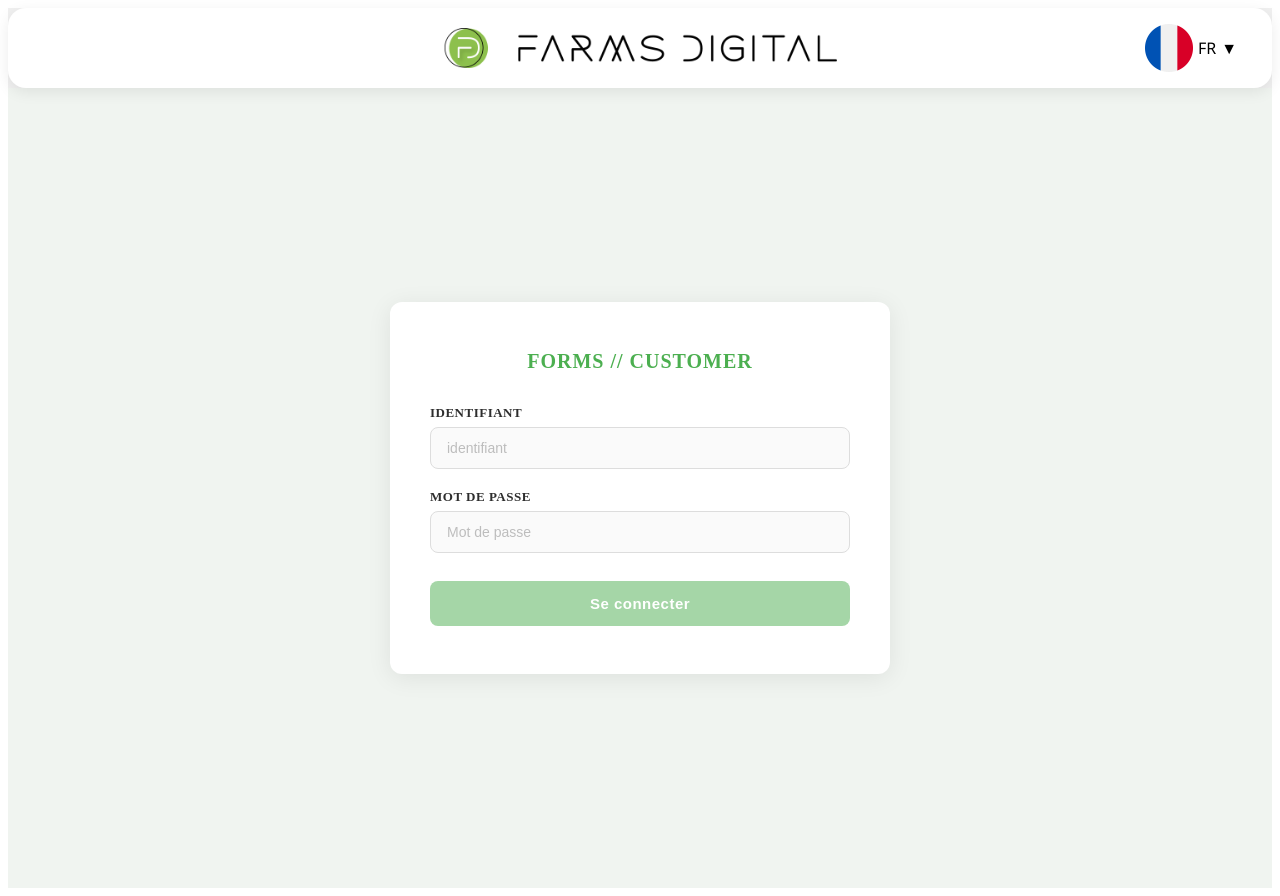
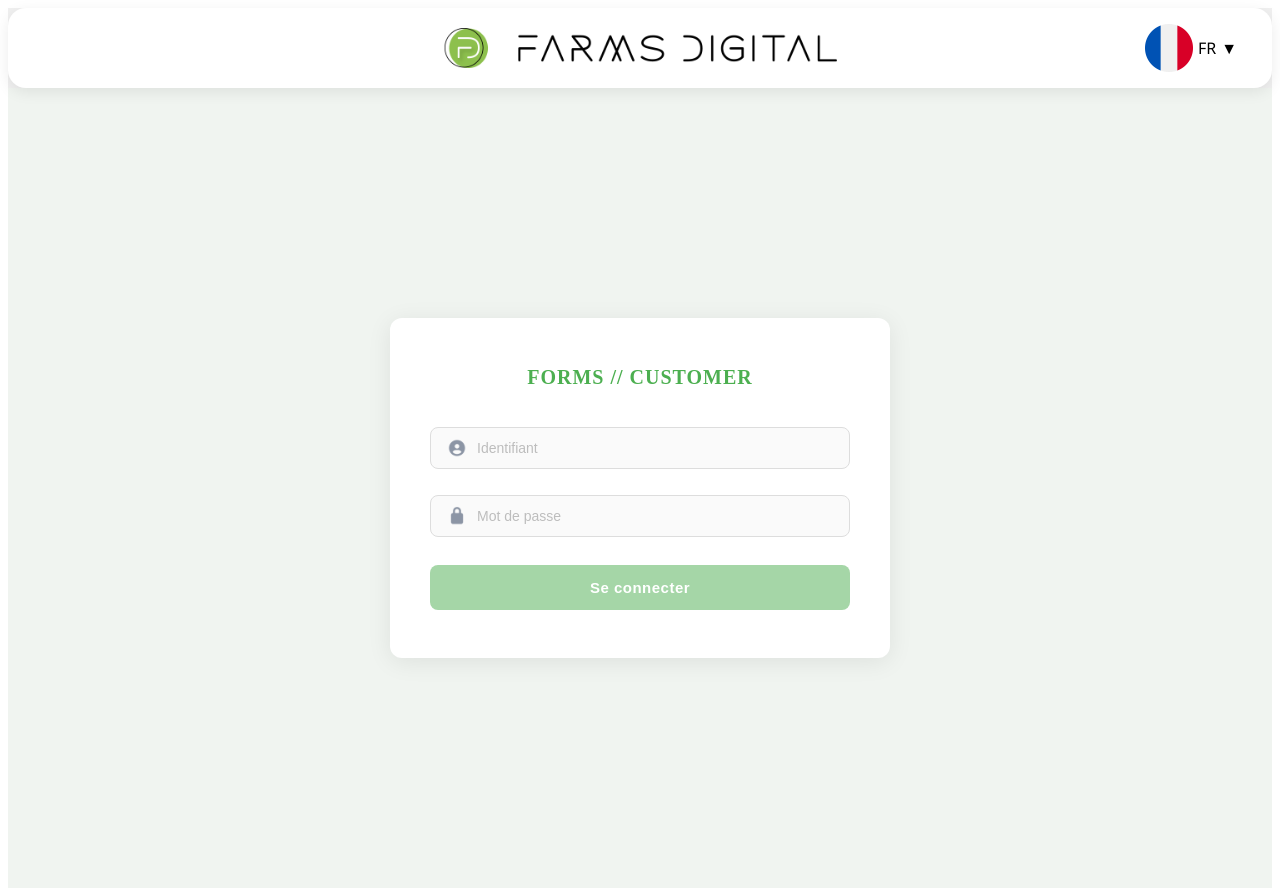
Before and after one commit to syllad119-sudo/https-github.com-sylla-d-mon-projet-Farms1, an Angular app: page /login in a window 1280 px wide. Built offline with nearby package versions, Linux system fonts and the light colour scheme.

Commit message:
toastForm

```diff
--- a/angular.json
+++ b/angular.json
@@ -26,7 +26,7 @@
               },"src/assets"
             ],
             "styles": [
-              "src/styles.css"
+              "src/styles.scss"
             ],
             "server": "src/main.server.ts",
             "outputMode": "server",
--- a/package.json
+++ b/package.json
@@ -12,6 +12,7 @@
   "private": true,
   "packageManager": "npm@11.11.0",
   "dependencies": {
+    "@angular/animations": "^21.2.9",
     "@angular/common": "^21.2.0",
     "@angular/compiler": "^21.2.0",
     "@angular/core": "^21.2.0",
@@ -21,6 +22,7 @@
     "@angular/router": "^21.2.0",
     "@angular/ssr": "^21.2.7",
     "express": "^5.1.0",
+    "ngx-toastr": "^20.0.5",
     "rxjs": "~7.8.0",
     "tslib": "^2.3.0"
   },
--- a/src/app/app.config.ts
+++ b/src/app/app.config.ts
@@ -1,12 +1,16 @@
-import { ApplicationConfig, provideBrowserGlobalErrorListeners } from '@angular/core';
+import { ApplicationConfig } from '@angular/core';
 import { provideRouter } from '@angular/router';
+import { provideAnimations } from '@angular/platform-browser/animations';
+import { provideToastr } from 'ngx-toastr';
 
 import { routes } from './app.routes';
-import { provideClientHydration, withEventReplay } from '@angular/platform-browser';
+import { provideHttpClient } from '@angular/common/http';
 
 export const appConfig: ApplicationConfig = {
   providers: [
-    provideBrowserGlobalErrorListeners(),
-    provideRouter(routes), provideClientHydration(withEventReplay())
+    provideRouter(routes),
+    provideAnimations(),  // <-- uniquement ici
+    provideToastr(),
+    provideHttpClient(),
   ]
 };
--- a/src/app/pages/login/login.html
+++ b/src/app/pages/login/login.html
@@ -2,36 +2,40 @@
   <div class="login-card">
 
     <div class="login-logo">
-       <span>Forms // CUSTOMER </span>
+       <span>Forms // CUSTOMER</span>
     </div>
-
 
     <form [formGroup]="loginForm" (ngSubmit)="onSubmit()">
 
       <div class="form-group">
-
-        <label for="Indentifiant">Identifiant</label>
+        <label for="email"></label>
+        <div class="input-wrapper">
+          <img src="../../../assets/id.png" alt="user" class="input-icon">
           <input
             id="email"
             type="email"
             formControlName="email"
-          placeholder="identifiant"
+            placeholder="Identifiant"
             [class.input-error]="loginForm.get('email')?.invalid && loginForm.get('email')?.touched"
           />
+        </div>
         <span class="error" *ngIf="loginForm.get('email')?.invalid && loginForm.get('email')?.touched">
           Email invalide
         </span>
       </div>
 
       <div class="form-group">
-        <label for="password">Mot de passe</label>
+        <label for="password"></label>
+        <div class="input-wrapper">
+          <img src="../../../assets/mp.png" alt="password" class="input-icon">
           <input
             id="password"
             type="password"
             formControlName="password"
-          placeholder="Mot de passe "
+            placeholder="Mot de passe"
             [class.input-error]="loginForm.get('password')?.invalid && loginForm.get('password')?.touched"
           />
+        </div>
         <span class="error" *ngIf="loginForm.get('password')?.invalid && loginForm.get('password')?.touched">
           Mot de passe obligatoire
         </span>
--- a/src/app/pages/login/login.scss
+++ b/src/app/pages/login/login.scss
@@ -65,21 +65,16 @@ $white: #ffffff;
       letter-spacing: 0.5px;
     }
 
-    input {
-      padding: 12px 16px;
+    .input-wrapper {
+      display: flex;
+      align-items: center;
       border: 1.5px solid $border;
       border-radius: 8px;
-      font-size: 14px;
-      color: $text-dark;
       background: #fafafa;
-      outline: none;
+      padding: 0 16px;
       transition: border-color 0.2s, box-shadow 0.2s;
 
-      &::placeholder {
-        color: #bdbdbd;
-      }
-
-      &:focus {
+      &:focus-within {
         border-color: $primary;
         background: $white;
         box-shadow: 0 0 0 3px rgba(76, 175, 80, 0.15);
@@ -89,8 +84,30 @@ $white: #ffffff;
         border-color: $error;
         background: #fff8f8;
 
-        &:focus {
+        &:focus-within {
           box-shadow: 0 0 0 3px rgba(229, 57, 53, 0.12);
+        }
+      }
+
+      .input-icon {
+        width: 20px;
+        height: 20px;
+        opacity: 0.5;
+        flex-shrink: 0;
+        margin-right: 10px;
+      }
+
+      input {
+        border: none;
+        outline: none;
+        width: 100%;
+        padding: 12px 0;
+        font-size: 14px;
+        color: $text-dark;
+        background: transparent;
+
+        &::placeholder {
+          color: #bdbdbd;
         }
       }
     }
--- a/src/app/pages/login/login.ts
+++ b/src/app/pages/login/login.ts
@@ -1,30 +1,42 @@
-import { Component } from '@angular/core';
-import { FormBuilder, FormGroup, Validators, ReactiveFormsModule } from '@angular/forms';
+import { LoginService } from './../../services/login';
+import { Component, OnInit } from '@angular/core';
+import { ReactiveFormsModule, FormGroup } from '@angular/forms';
+import { CommonModule } from '@angular/common';
 import { Router } from '@angular/router';
-import { CommonModule } from '@angular/common';
+import { ToastrService } from 'ngx-toastr';
 
 @Component({
   selector: 'app-login',
   standalone: true,
-  imports: [ReactiveFormsModule, CommonModule],
+  imports: [CommonModule, ReactiveFormsModule],
   templateUrl: './login.html',
-  styleUrl: './login.scss',
+  styleUrls: ['./login.scss'], // ← .css → .scss
 })
-export class Login {
-  loginForm: FormGroup;
+export class Login implements OnInit {
 
-  constructor(private fb: FormBuilder, private router: Router) {
-    this.loginForm = this.fb.group({
-      email: ['', [Validators.required, Validators.email]],
-      password: ['', Validators.required],
-    });
+  loginForm!: FormGroup; // ← profileForm → loginForm
+
+  constructor(
+    private loginService: LoginService,
+    private router: Router,
+    private toastr: ToastrService
+  ) {}
+
+  ngOnInit() {
+    this.loginForm = this.loginService.buildForm(); // ← profileForm → loginForm
   }
 
-  onSubmit() {
-    if (this.loginForm.valid) {
-      // Pour l'instant on simule une connexion
-      console.log('Connexion réussie', this.loginForm.value);
-      this.router.navigate(['/contacts']);
+  onSubmit() { // ← handleSubmit → onSubmit
+    const email = this.loginForm.value.email;
+    const password = this.loginForm.value.password;
+
+    const validForm: boolean = this.loginService.checkLogin(email, password);
+
+    if (validForm) {
+      this.toastr.success('Connexion réussie', 'Bienvenue 👋');
+      this.router.navigate(['/contact-grid']);
+    } else {
+      this.toastr.error('Email ou mot de passe incorrect');
     }
   }
 }
--- /dev/null
+++ b/src/app/services/login.ts
@@ -0,0 +1,50 @@
+import { Injectable } from '@angular/core';
+import { HttpClient } from '@angular/common/http';
+import { Observable } from 'rxjs';
+import { FormControl, FormGroup, Validators } from '@angular/forms';
+
+
+@Injectable({
+  providedIn: 'root', // accessible partout
+})
+export class LoginService {
+  userData!: any;
+
+  constructor(private http: HttpClient) {
+    this.getUser().subscribe((data) => {
+      this.userData = data;
+      console.log('JSON chargé :', this.userData);
+    });
+  }
+
+  // Récupérer les données utilisateur depuis le json
+  private getUser(): Observable<any> {
+    return this.http.get('assets/user.json');
+  }
+
+  /**
+   * @public
+   * @name buildForm
+   * @memberof LoginService
+   * @returns retounr un formGroup
+   */
+  public buildForm(): FormGroup {
+    return new FormGroup({
+      email: new FormControl('', [Validators.required, Validators.email]),
+      password: new FormControl('', [Validators.required, Validators.minLength(6)]),
+    });
+  }
+
+  // Vérifier les identifiants
+  public checkLogin(email: string, password: string): boolean {
+    if (!this.userData || !this.userData.user) {
+      console.error('userData non chargé');
+      return false;
+    }
+
+    // On cherche dans le tableau
+    const found = this.userData.user.find((u: any) => u.email === email && u.password === password);
+
+    return !!found;
+  }
+}
--- /dev/null
+++ b/src/assets/user.json
@@ -0,0 +1,8 @@
+{
+  "user": [
+    {
+      "email": "sylladavid119@gmail.com",
+      "password": "123456"
+    }
+  ]
+}
--- a/src/styles.css
+++ b/src/styles.scss
@@ -1 +1,2 @@
 /* You can add global styles to this file, and also import other style files */
+@import 'ngx-toastr/toastr';
--- a/tsconfig.json
+++ b/tsconfig.json
@@ -10,14 +10,14 @@
     "noFallthroughCasesInSwitch": true,
     "skipLibCheck": true,
     "isolatedModules": true,
-    "experimentalDecorators": true,
+
     "importHelpers": true,
     "target": "ES2022",
     "module": "preserve"
   },
   "angularCompilerOptions": {
     "enableI18nLegacyMessageIdFormat": false,
-    "strictInjectionParameters": true,
+    "strictInjectionParameters": false,
     "strictInputAccessModifiers": true,
     "strictTemplates": true
   },
```
Also changed, not shown: 1 other file (tests, documents, lock files or other folders). Lines whose indentation alone changed are shown as unchanged.
